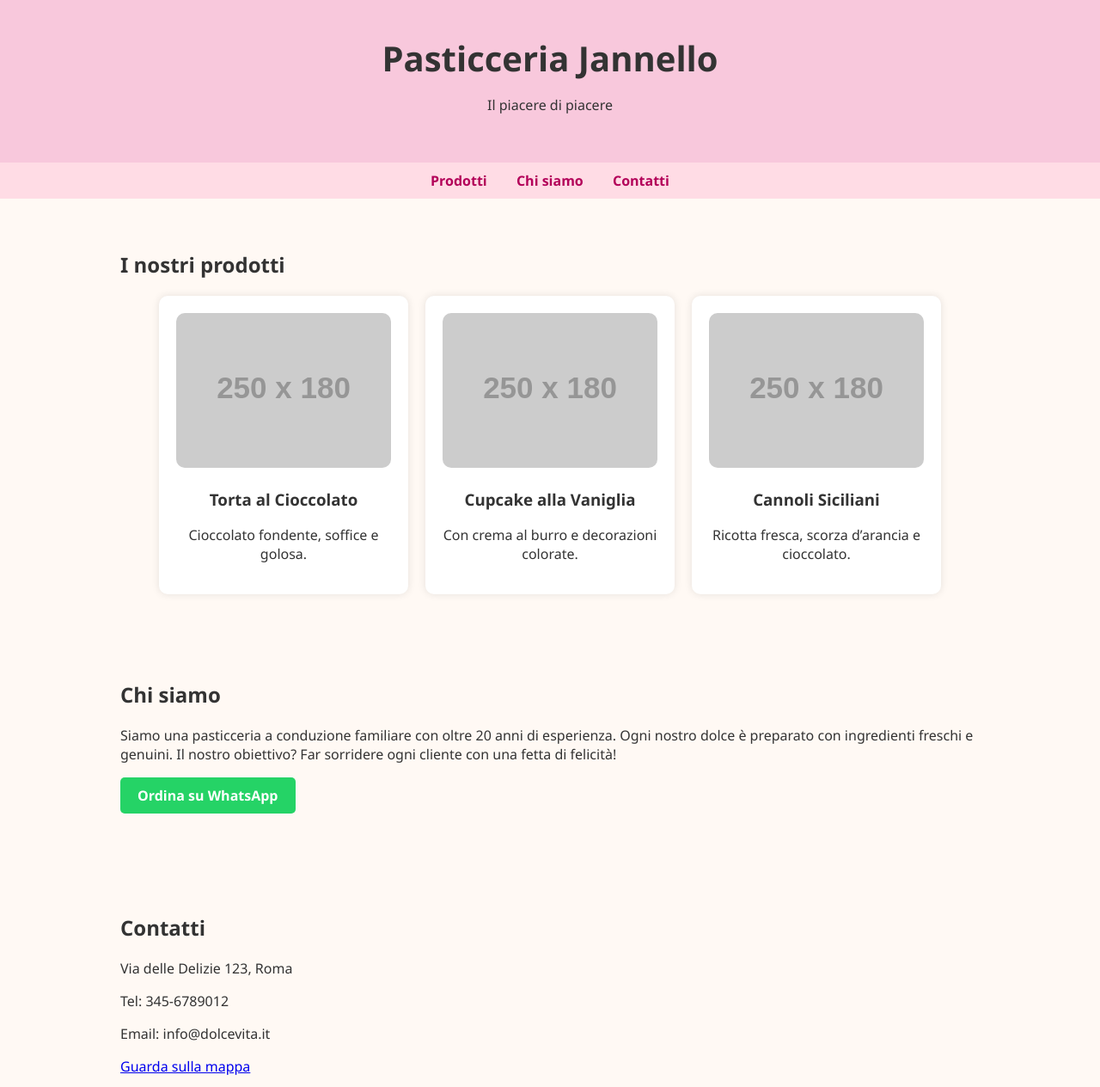
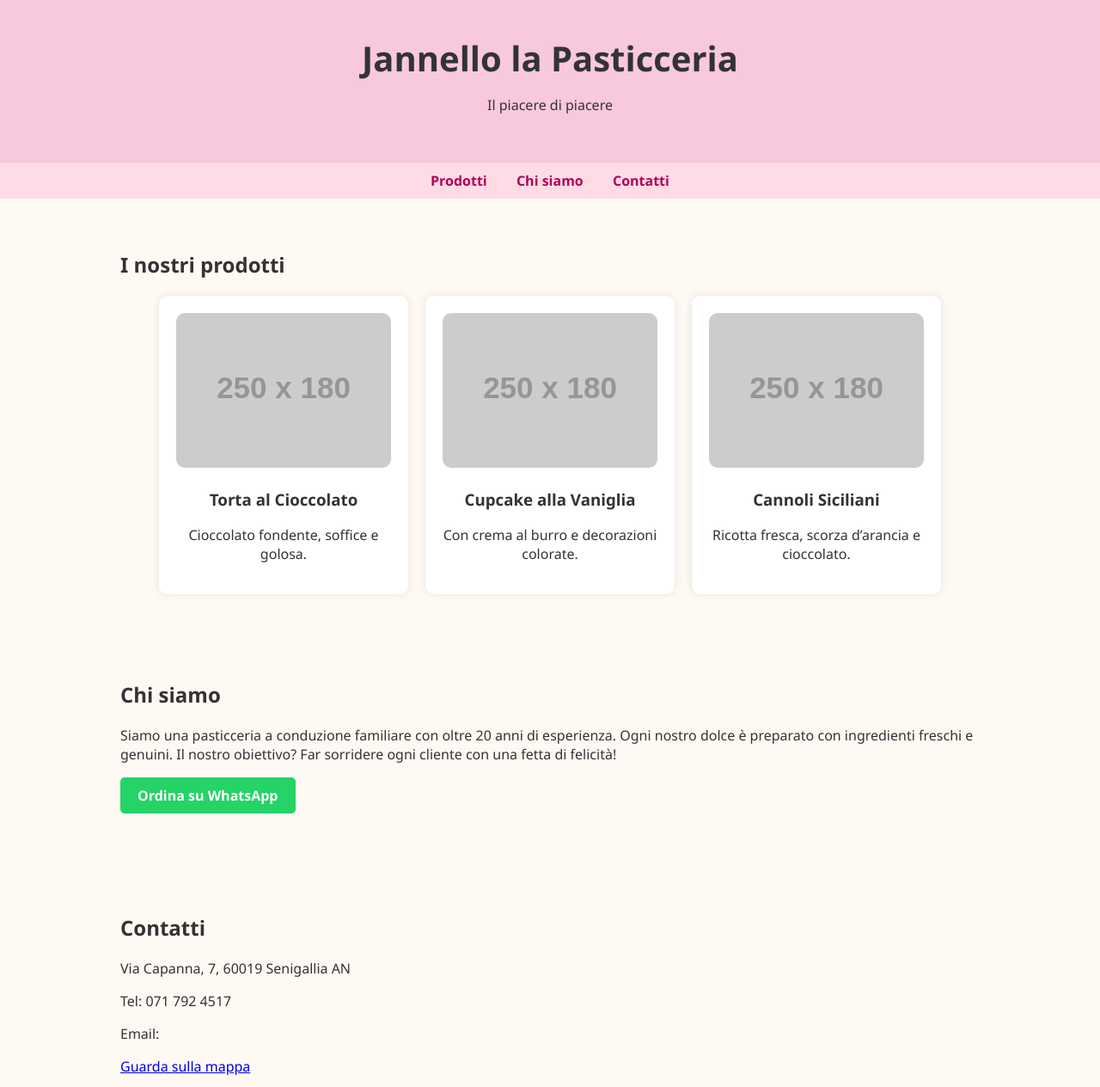
Before and after one commit to andreafronzi/Pasticceria-Jannello, a plain HTML site: page index.html in a window 1280 px wide. Shown: the top 1264 px of the page at 86% size. Drawn offline with Linux system fonts and the light colour scheme; placeholder pictures from the web are drawn by us.

Commit message:
changes of Contatti and added local"s google maps position

```diff
--- a/index.html
+++ b/index.html
@@ -3,7 +3,7 @@
 <head>
   <meta charset="UTF-8" />
   <meta name="viewport" content="width=device-width, initial-scale=1.0" />
-  <title>Pasticceria Dolce Vita</title>
+  <title>Pasticceria Jannello</title>
   <style>
     body {
       font-family: 'Segoe UI', sans-serif;
@@ -81,7 +81,7 @@
 <body>
 
   <header>
-    <h1>Pasticceria Jannello</h1>
+    <h1>Jannello la Pasticceria</h1>
     <p>Il piacere di piacere</p>
   </header>
 
@@ -124,10 +124,10 @@
 
   <section id="contatti">
     <h2>Contatti</h2>
-    <p>Via delle Delizie 123, Roma</p>
-    <p>Tel: 345-6789012</p>
-    <p>Email: info@dolcevita.it</p>
-    <p><a href="https://maps.google.com" target="_blank">Guarda sulla mappa</a></p>
+    <p>Via Capanna, 7, 60019 Senigallia AN</p>
+    <p>Tel: 071 792 4517</p>
+    <p>Email: </p>
+    <p><a href="https://maps.app.goo.gl/6Gh7aVigxhJXC4VV7?g_st=iw" target="_blank">Guarda sulla mappa</a></p>
     <form action="https://formsubmit.co/tuamail@example.com" method="POST">
       <input type="text" name="nome" placeholder="Il tuo nome" required><br><br>
       <input type="email" name="email" placeholder="La tua email" required><br><br>
```
